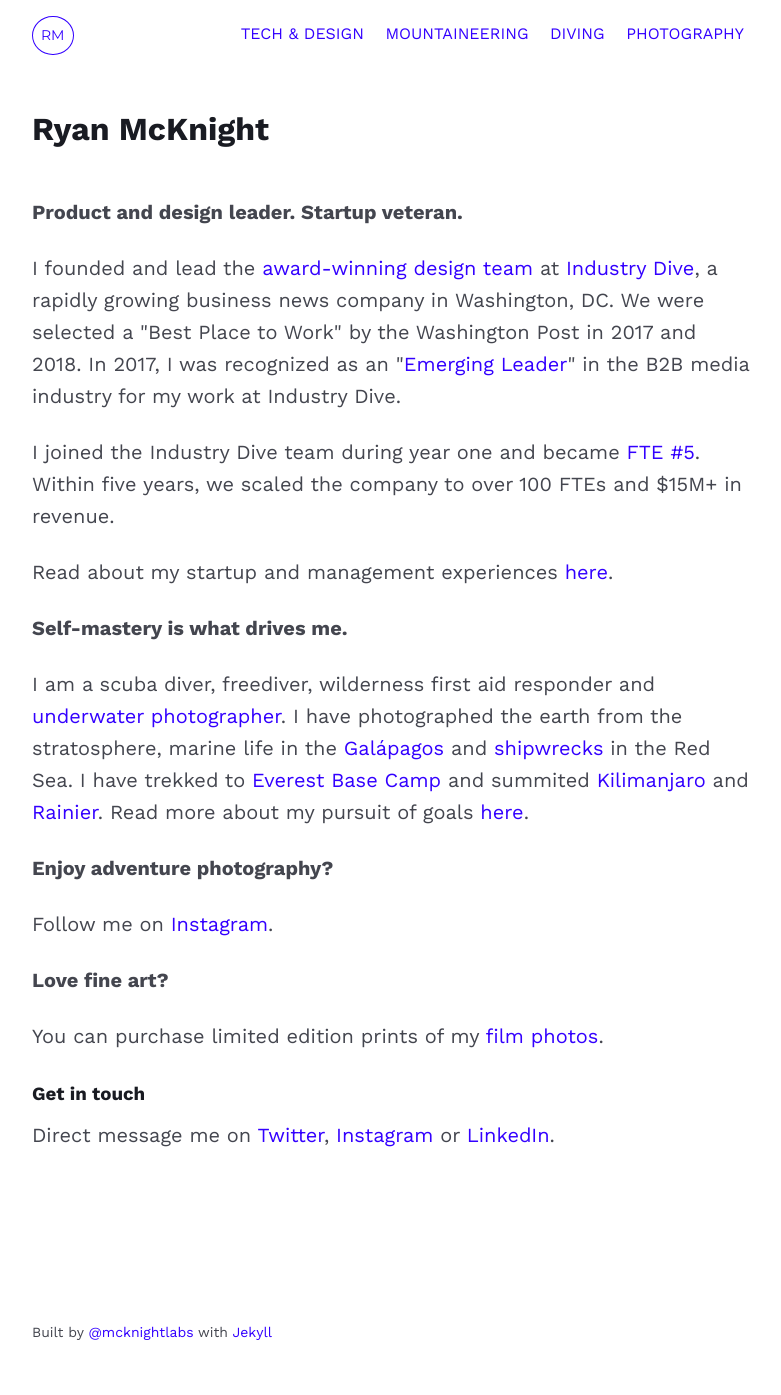
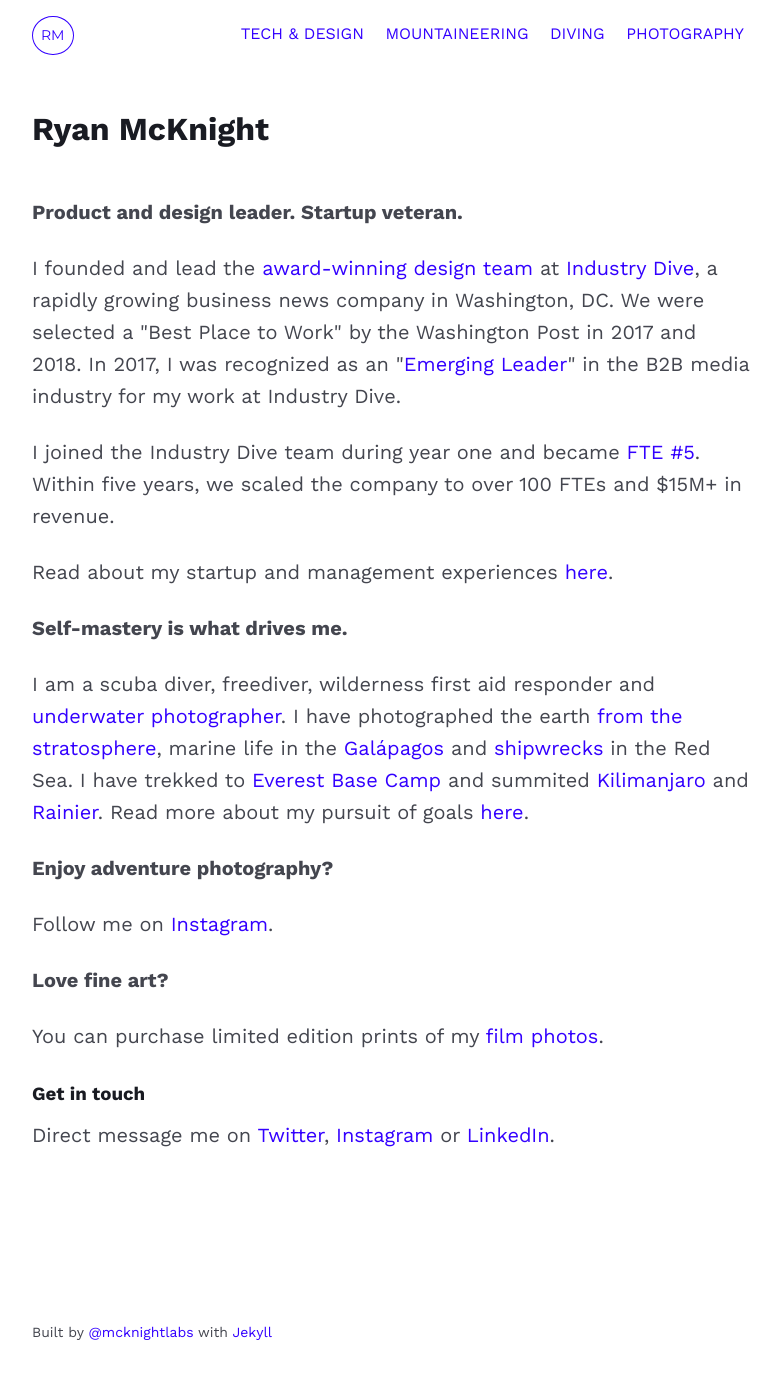
Before and after one commit to mcknightlabs/rtmup, a Jekyll site: the page built from index.html, in a window 1280 px wide. Shown: the whole page, without its empty margins (248-1029 px from the left). Built offline with Jekyll 4.4.1, drawn with Linux system fonts in a browser that asks for light colours; some of the changed lines change nothing that is shown.

Commit message:
updates home page

```diff
--- a/index.html
+++ b/index.html
@@ -18,7 +18,7 @@
 
 <p><strong>Self-mastery is what drives me.</strong></p>
 
-<p>I am a scuba diver, freediver, wilderness first aid responder and <a href="http://divegoals.com/uwp/2018/01/30/uwphotography.html">underwater photographer</a>. I have photographed the earth from the stratosphere, marine life in the <a href="http://divegoals.com/dive/2018/01/29/galapagos.html">Galápagos</a> and <a href="https://www.instagram.com/p/BhjlN3wjOvB/?taken-by=divegoals">shipwrecks</a> in the Red Sea. I have trekked to <a href="http://summitgoals.com/ascents/2016/11/05/everest.html">Everest Base Camp</a> and summited <a href="http://summitgoals.com/ascents/2017/01/12/kilimanjaro.html">Kilimanjaro</a> and <a href="http://summitgoals.com/ascents/2018/06/21/rainier.html">Rainier</a>. Read more about my pursuit of goals <a href="{{ site.github.url }}/goals">here</a>.</p>
+<p>I am a scuba diver, freediver, wilderness first aid responder and <a href="http://divegoals.com/uwp/2018/01/30/uwphotography.html">underwater photographer</a>. I have photographed the earth <a href="http://ryantmcknight.com/tech/2016/06/23/hab-part-1.html">from the stratosphere</a>, marine life in the <a href="http://divegoals.com/dive/2018/01/29/galapagos.html">Galápagos</a> and <a href="https://www.instagram.com/p/BhjlN3wjOvB/?taken-by=divegoals">shipwrecks</a> in the Red Sea. I have trekked to <a href="http://summitgoals.com/ascents/2016/11/05/everest.html">Everest Base Camp</a> and summited <a href="http://summitgoals.com/ascents/2017/01/12/kilimanjaro.html">Kilimanjaro</a> and <a href="http://summitgoals.com/ascents/2018/06/21/rainier.html">Rainier</a>. Read more about my pursuit of goals <a href="{{ site.github.url }}/goals">here</a>.</p>
 
 <p><strong>Enjoy adventure photography?</strong></p>
 
```
